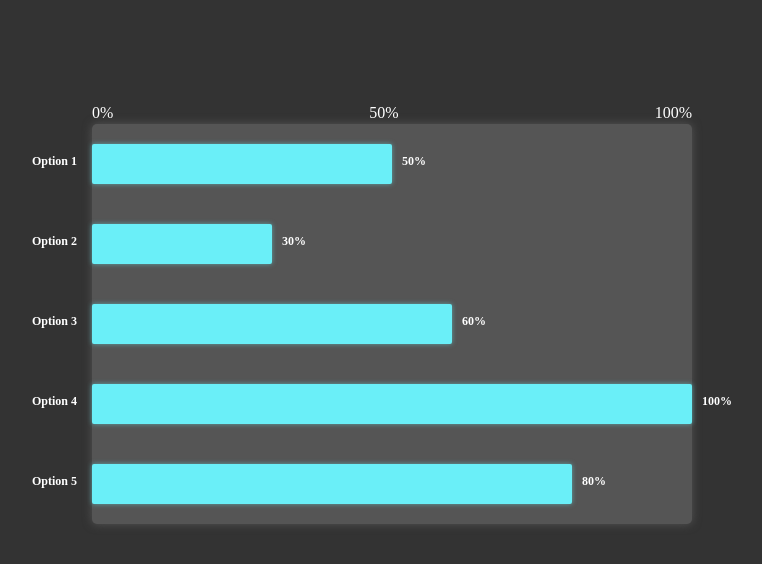
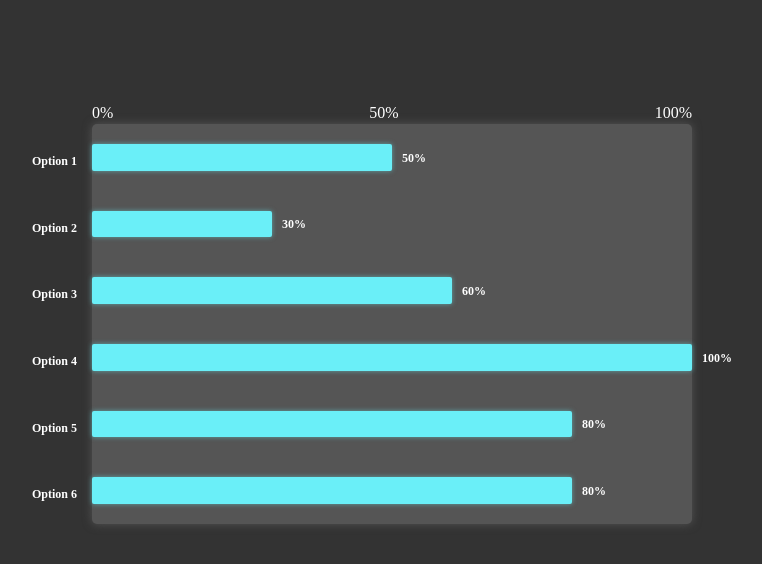
Before and after one commit to taejin5314/bar-chart-project, a plain HTML site: page index.html in a window 1280 px wide. Shown: the part 76-640 px from the top of the page, without its empty margins (248-1010 px from the left). Drawn offline with Linux system fonts and the light colour scheme.

Commit message:
Creating a function that add one more bar to the chart. Using jQuery and js.

```diff
--- a/index.html
+++ b/index.html
@@ -24,9 +24,18 @@
       <li><span>Option 4</span><div class="bar" data-percentage="100"></div></li>
       <li><span>Option 5</span><div class="bar" data-percentage="80"></div></li>
     </ul>
+
   </div>
 
 </body>
 <script src="jquery-3.6.0.min.js"></script>
 <script src="script.js"></script>
+<script>
+  const drawBarChart = function (data, options, element) {
+    // for (let i = 0 ; i< data.length; i++) {
+      $('.bars').append('<li><span>Option 6</span><div class="bar" data-percentage="80"></div></li>')
+    // }
+  }
+  drawBarChart(0, 0 ,0);
+</script>
 </html>
```
